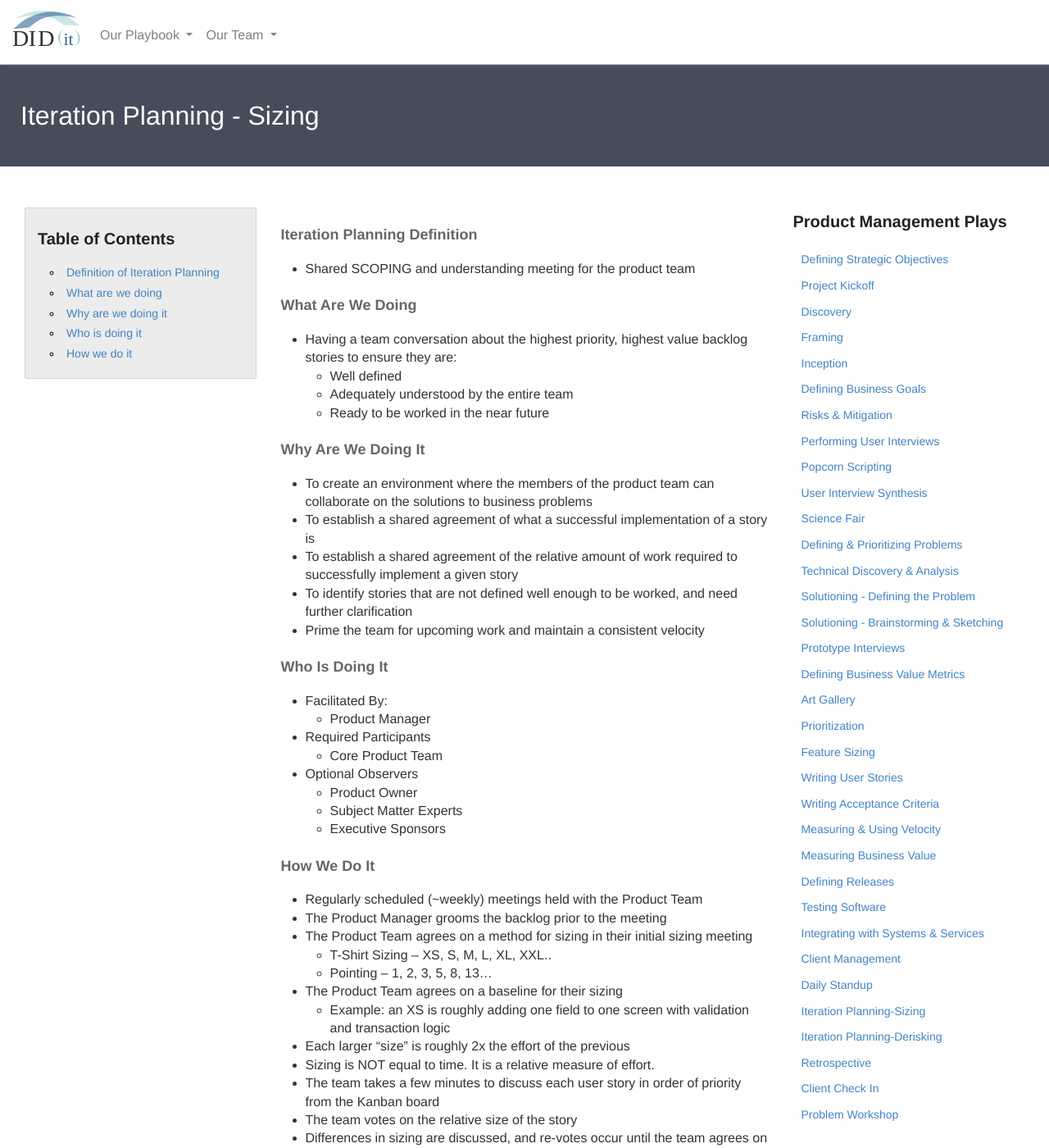
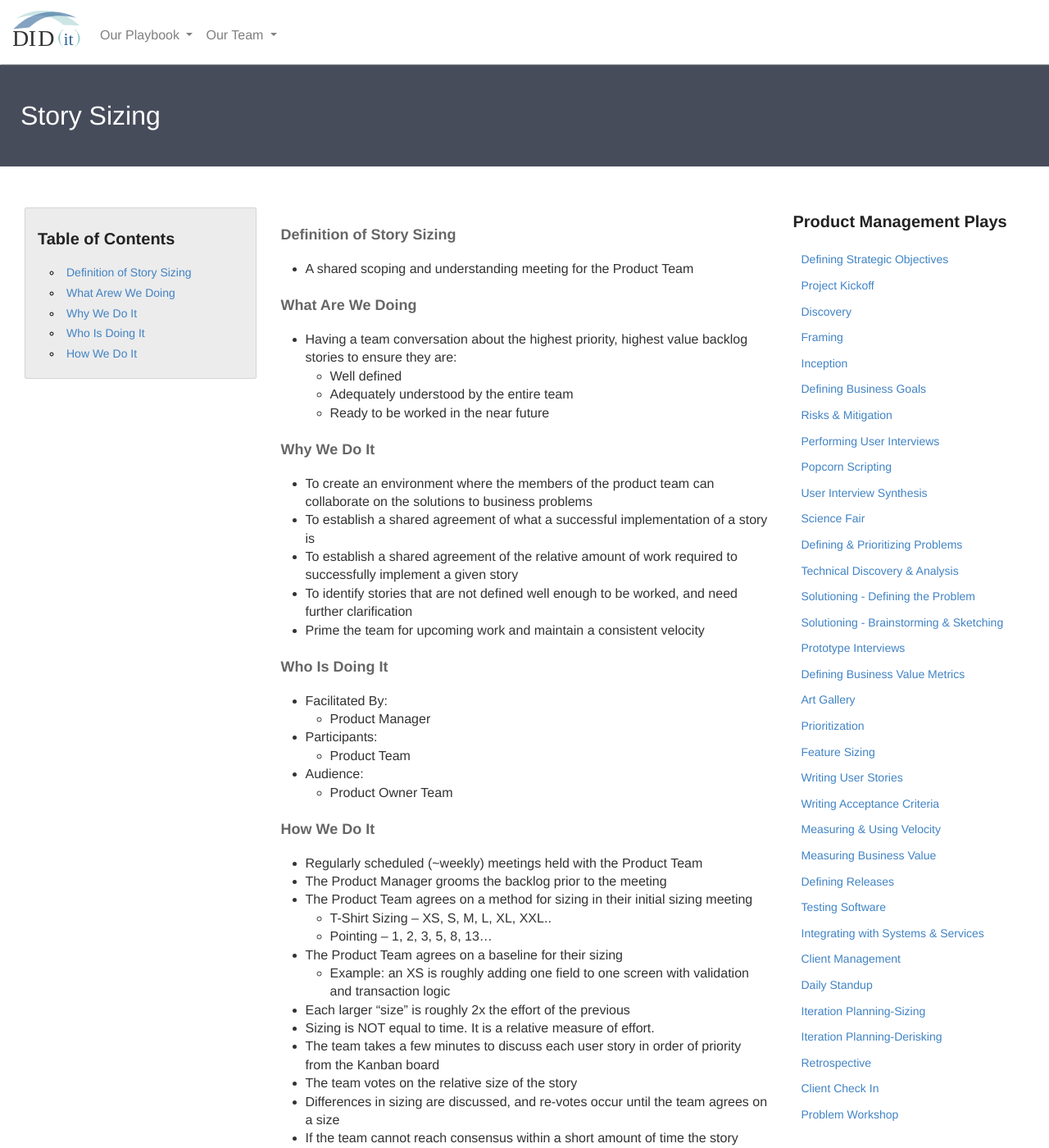
Before and after one commit to KnightPointSystems/kps_playbook, a Jekyll site: the page built from iteration-sizing.md, in a window 1280 px wide and 1400 px high. Shown: the whole window at 82% size. Built offline with Jekyll 4.4.1, drawn with Linux system fonts in a browser that asks for light colours; nearby versions of some CDN libraries.

Commit message:
Cleaning out story sizing
Cleaned out file and made some updates.

```diff
--- a/iteration-sizing.md
+++ b/iteration-sizing.md
@@ -1,8 +1,8 @@
 ---
 layout: page
-title: Iteration Planning - Sizing
-header: Iteration Planning - Sizing
-permalink: /iteration-sizing/
+title: Story Sizing
+header: Story Sizing
+permalink: /story-sizing/
 ---
 <div class="row">
     <div class="col-md-3">
@@ -10,41 +10,41 @@ permalink: /iteration-sizing/
             <h3>Table of Contents</h3>
                 <ul>
                     <li>
-                        <a href="#IPS-Definition">
-                            Definition of Iteration Planning
+                        <a href="Definition">
+                            Definition of Story Sizing
                         </a>
                     </li>
                     <li>
-                        <a href="#IPS-What">
-                            What are we doing
+                        <a href="What">
+                            What Arew We Doing
                         </a>
                     </li>
                     <li>
-                        <a href="#IPS-Why">
-                            Why are we doing it
+                        <a href="Why">
+                            Why We Do It
                         </a>
                     </li>
                     <li>
-                        <a href="#IPS-Who">
-                            Who is doing it
+                        <a href="Who">
+                            Who Is Doing It
                         </a>
                     </li>
                     <li>
-                        <a href="#IPS-How">
-                            How we do it
+                        <a href="#How">
+                            How We Do It
                         </a>
                     </li>
                     </ul>
         </div>
     </div>
     <div class="col-md-6">
-        <h4 class="DBG-Definition" id="DBG-Definition">
-            Iteration Planning Definition
+        <h4 class="Definition" id="Definition">
+            Definition of Story Sizing
         </h4>
         <ul>
-            <li>Shared SCOPING and understanding meeting for the product team</li>
+            <li>A shared scoping and understanding meeting for the Product Team</li>
         </ul>
-        <h4 class="IPS-What" id="IPS-What">
+        <h4 class="What" id="What">
             What Are We Doing
         </h4>
 	<ul>
@@ -56,47 +56,43 @@ permalink: /iteration-sizing/
             </ul>
         </li>
 	</ul>
-        <h4 class="IPS-Why" id="IPS-Why">
-            Why Are We Doing It
+        <h4 class="Why" id="Why">
+            Why We Do It
         </h4>
-    <ul>
-        <li>To create an environment where the members of the product team can collaborate on the solutions to business problems</li>
-        <li>To establish a shared agreement of what a successful implementation of a story is</li>
-        <li>To establish a shared agreement of the relative amount of work required to successfully implement a given story</li>
-        <li>To identify stories that are not defined well enough to be worked, and need further clarification</li>
-        <li>Prime the team for upcoming work and maintain a consistent velocity</li>
+        <ul>
+           <li>To create an environment where the members of the product team can collaborate on the solutions to business problems</li>
+           <li>To establish a shared agreement of what a successful implementation of a story is</li>
+           <li>To establish a shared agreement of the relative amount of work required to successfully implement a given story</li>
+           <li>To identify stories that are not defined well enough to be worked, and need further clarification</li>
+           <li>Prime the team for upcoming work and maintain a consistent velocity</li>
 	</ul>
-        <h4 class="IPS-Who" id="IPS-Who">
+        <h4 class="Who" id="Who">
             Who Is Doing It
         </h4>
-<ul>
-   <li>Facilitated By:
         <ul>
+           <li>Facilitated By:
+              <ul>
         	<li>Product Manager</li>
-    	</ul>
-    </li>
-    <li>Required Participants
-    	<ul>
-        	<li>Core Product Team </li>
-    	</ul>
-   </li>
-   <li>Optional Observers
-    	<ul>
-            <li>Product Owner</li>
-            <li>Subject Matter Experts</li>
-            <li>Executive Sponsors</li>
+    	      </ul>
+           </li>
+           <li>Participants:
+    	      <ul>
+        	<li>Product Team </li>
+    	      </ul>
+           </li>
+           <li>Audience:
+    	      <ul>
+                 <li>Product Owner Team</li>
+              </ul>
+           </li>
        </ul>
-   </li>
-</ul>
-<h4 class="IPS-How" id="IPS-How">
+<h4 class="How" id="How">
     How We Do It
 </h4>
 <ul>
-    <li class="IPS-Regularly" id="IPS-Regularly">Regularly scheduled (~weekly) meetings held with the Product Team
-    </li>
-    <li class="IPS-Product" id="IPS-Product">The Product Manager grooms the backlog prior to the meeting
-    </li>
-    <li class="IPS-Team" id="IPS-Team">The Product Team agrees on a method for sizing in their initial sizing meeting
+    <li>Regularly scheduled (~weekly) meetings held with the Product Team</li>
+    <li>The Product Manager grooms the backlog prior to the meeting</li>
+    <li>The Product Team agrees on a method for sizing in their initial sizing meeting
         <ul>
             <li>T-Shirt Sizing – XS, S, M, L, XL, XXL..</li>
             <li>Pointing – 1, 2, 3, 5, 8, 13…</li>
@@ -107,20 +103,14 @@ permalink: /iteration-sizing/
             <li>Example: an XS is roughly adding one field to one screen with validation and transaction logic</li>
         </ul>
     </li>
-    <li class="IPS-Each" id="IPS-Each">Each larger “size” is roughly 2x the effort of the previous</li>
-    <li class="IPS-Sizing" id="IPS-Sizing">Sizing is NOT equal to time.  It is a relative measure of effort.</li>
-    <li class="IPS-Team" id="IPS-Team">The team takes a few minutes to discuss each user story in order of priority from the Kanban board
-</li>
-    <li class="IPS-Votes" id="IPS-Votes">The team votes on the relative size of the story
-</li>
-    <li class="IPS-Differences" id="IPS-Differences">Differences in sizing are discussed, and re-votes occur until the team agrees on a size
-</li>
-    <li class="IPS-Story" id="IPS-Story">If the team cannot reach consensus within a short amount of time the story should be tabled for further elaboration
-</li>
-    <li class="IPS-Sized" id="IPS-Sized">Stories which are sized larger than 8 points (XL) should be evaluated for further splitting whenever possible
-</li>
-    <li class="IPS-Goal" id="IPS-Goal">The goal is to have a backlog of stories that are 1 or 2 point stories
-</li>
+    <li>Each larger “size” is roughly 2x the effort of the previous</li>
+    <li>Sizing is NOT equal to time.  It is a relative measure of effort.</li>
+    <li>The team takes a few minutes to discuss each user story in order of priority from the Kanban board</li>
+    <li>The team votes on the relative size of the story</li>
+    <li>Differences in sizing are discussed, and re-votes occur until the team agrees on a size</li>
+    <li>If the team cannot reach consensus within a short amount of time the story should be tabled for further elaboration</li>
+    <li>Stories which are sized larger than 8 points (XL) should be evaluated for further splitting whenever possible</li>
+    <li>The goal is to have a backlog of stories that are 1 or 2 point stories</li>
 </ul>
     </div>
     <div class="col-md-3">
```
